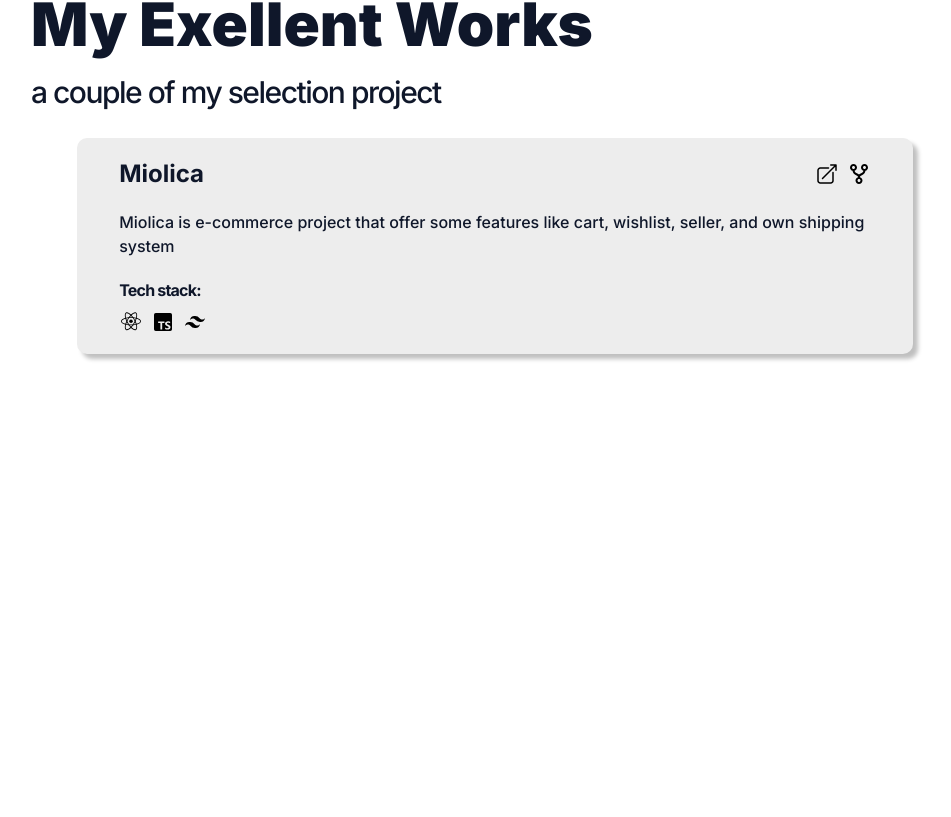
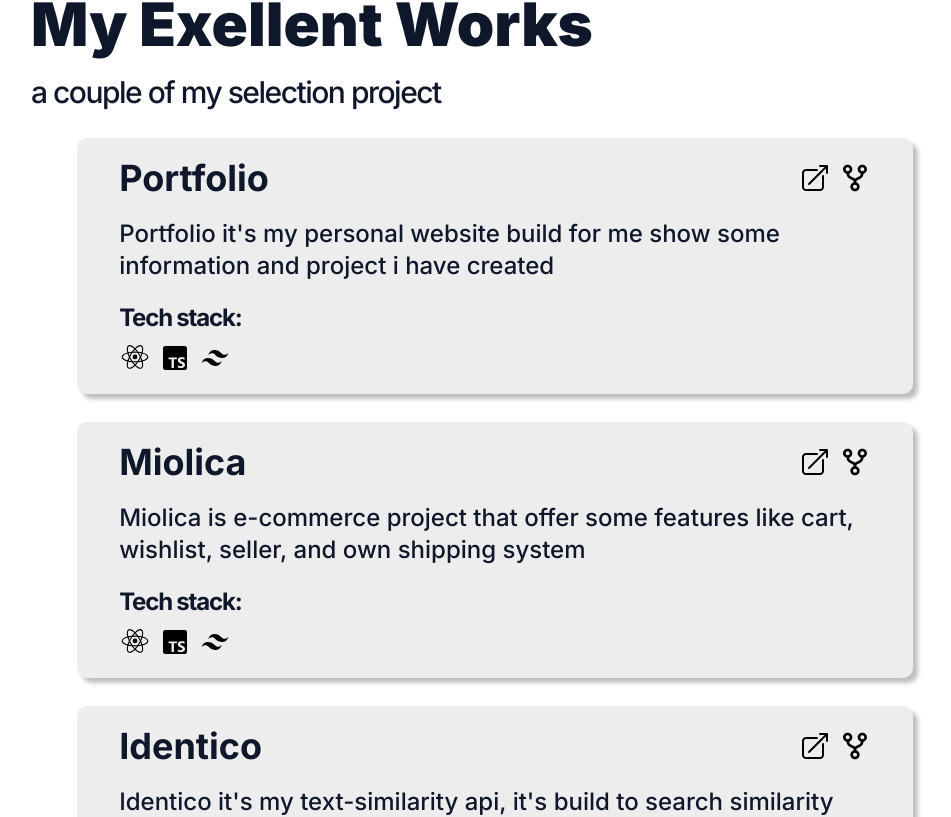
Before and after one commit to infinitedim/infinitedim.my.id, a Next.js app: page / in a window 1280 px wide. Shown: the part 916-1733 px from the top of the page, without its empty margins (145-1096 px from the left). Before the commit the page ends 1298 px from the top, so only its background shows below. Built offline with nearby package versions, Linux system fonts and the light colour scheme.

Commit message:
feat(projects): finish project section
fix(navbar): fix navbar not closed when page changed and also change icon when navbar menu open or
closed

```diff
--- a/src/app/page.tsx
+++ b/src/app/page.tsx
@@ -6,13 +6,11 @@ import {
   GitForkIcon,
   Heading,
   Paragraph,
-  ReactIcon,
-  TailwindIcon,
-  TypescriptIcon,
 } from "@/components/atoms";
 import { cn } from "@/utils";
 import Sapiens from "@/public/assets/svg/hero.svg";
 import "@total-typescript/ts-reset";
+import { projects } from "@/constants";
 
 /**
  * @description This is the main metadata in this pages
@@ -118,9 +116,12 @@ export default function page() {
           </Paragraph>
         </div>
         <div className="container max-w-5xl mx-auto">
+          {projects.map((project) => {
+            return (
               <div
                 id="card"
-            className="my-7 mx-auto w-[90%] py-5 bg-[#ededed] rounded-[10px] shadow-[5px_5px_4px_rgba(0,0,0,0.25)]"
+                className="my-7 mx-auto w-full md:w-[90%] py-5 bg-[#ededed] rounded-[10px] shadow-[5px_5px_4px_rgba(0,0,0,0.25)]"
+                key={Math.floor(Math.random() * 6281034723094)}
               >
                 <div
                   className={cn(
@@ -129,55 +130,56 @@ export default function page() {
                 >
                   <Heading
                     title="card title"
-                className="text-2xl font-bold"
+                    className="text-2xl md:text-3xl lg:text-4xl font-bold"
                   >
-                Miolica
+                    {project.title}
                   </Heading>
-              <div className={cn("flex items-center justify-between gap-x-2")}>
+                  <div
+                    className={cn("flex items-center justify-between gap-x-2")}
+                  >
                     <Link
-                  href="https://miolica.vercel.app"
+                      href={project.url}
                       title="visit my page"
                     >
-                  <ExtLinkIcon />
+                      <ExtLinkIcon className="h-8 w-8" />
                     </Link>
                     <Link
-                  href="https://github.com/infnitedim/ecommerce"
+                      href={project.repo}
                       title="fork me"
                     >
-                  <GitForkIcon />
+                      <GitForkIcon className="h-8 w-8" />
                     </Link>
                   </div>
                 </div>
                 <div className="mx-auto w-[90%]">
-              <Paragraph className="font-medium text-base mb-5">
-                Miolica is e-commerce project that offer some features like
-                cart, wishlist, seller, and own shipping system
+                  <Paragraph className="font-medium text-base md:text-xl xl:text-2xl mb-5">
+                    {project.description}
                   </Paragraph>
                   <Heading
                     title="Tech stack"
-                className="mb-2 font-bold tracking-tighter"
+                    className="mb-2 font-bold text-base md:text-xl lg:text-2xl tracking-tighter"
                   >
                     Tech stack:
                   </Heading>
                   <ul className="list-stack flex gap-x-2 justify-betweeen items-center">
-                <li title="react">
-                  <Link href="https://react.dev">
-                    <ReactIcon />
+                    {project.techStack.map((stack) => {
+                      const Components = stack.icon;
+                      return (
+                        <li
+                          title={stack.name}
+                          key={Math.floor(Math.random() * 628134750394)}
+                        >
+                          <Link href={stack.url}>
+                            <Components className="h-8 w-8" />
                           </Link>
                         </li>
-                <li title="react">
-                  <Link href="https://typescriptlang.org">
-                    <TypescriptIcon />
-                  </Link>
-                </li>
-                <li title="react">
-                  <Link href="https://tailwindcss.com">
-                    <TailwindIcon />
-                  </Link>
-                </li>
+                      );
+                    })}
                   </ul>
                 </div>
               </div>
+            );
+          })}
         </div>
       </section>
     </>
--- a/src/components/Navbar.tsx
+++ b/src/components/Navbar.tsx
@@ -1,13 +1,23 @@
 "use client";
 
 import Link from "next/link";
-import { FC, useState } from "react";
+import { usePathname } from "next/navigation";
+import { FC, useEffect, useState } from "react";
 import { cn } from "@/utils";
-import { CommandIcon, Heading, MenuIcon } from "@/components/atoms";
+import {
+  Button,
+  CloseIcon,
+  CommandIcon,
+  Heading,
+  MenuIcon,
+} from "@/components/atoms";
 import "@total-typescript/ts-reset";
 
 const Navbar: FC = () => {
   const [isNavMenuOpen, setIsNavMenuOpen] = useState<boolean>(false);
+  const dynamicRoute = usePathname();
+
+  useEffect(() => setIsNavMenuOpen(false), [dynamicRoute]);
 
   type menuItemType = {
     anchor: string;
@@ -48,10 +58,17 @@ const Navbar: FC = () => {
           Dimas Saputra
         </Heading>
       </Link>
-      <MenuIcon
-        className={cn("z-10 h-8 w-8 lg:hidden")}
+      <Button
+        title={isNavMenuOpen ? "close nav" : "open nav"}
         onClick={isNavMenuClicked}
-      />
+        className="z-10 lg:hidden"
+      >
+        {isNavMenuOpen ? (
+          <CloseIcon className="h-8 w-8" />
+        ) : (
+          <MenuIcon className="h-8 w-8" />
+        )}
+      </Button>
       <ul
         className={
           isNavMenuOpen
--- /dev/null
+++ b/src/components/atoms/icons/CloseIcon.tsx
@@ -0,0 +1,27 @@
+import { IconProps } from "@/interfaces";
+import { FC, memo } from "react";
+
+export const CloseIcon: FC<IconProps> = ({
+  className = "w-6 h-6",
+  ...props
+}) => {
+  return (
+    <svg
+      xmlns="http://www.w3.org/2000/svg"
+      fill="none"
+      viewBox="0 0 24 24"
+      strokeWidth={1.5}
+      stroke="currentColor"
+      className={className}
+      {...props}
+    >
+      <path
+        strokeLinecap="round"
+        strokeLinejoin="round"
+        d="M6 18L18 6M6 6l12 12"
+      />
+    </svg>
+  );
+};
+
+export default memo(CloseIcon);
--- a/src/components/atoms/icons/index.ts
+++ b/src/components/atoms/icons/index.ts
@@ -5,3 +5,4 @@ export { default as TailwindIcon } from "./TailwindIcon";
 export { default as TypescriptIcon } from "./TypescriptIcon";
 export { default as CommandIcon } from "./CommandIcon";
 export { default as MenuIcon } from "./MenuIcon";
+export { default as CloseIcon } from "./CloseIcon";
--- /dev/null
+++ b/src/constants/index.ts
@@ -0,0 +1 @@
+export * from "./projects";
--- /dev/null
+++ b/src/constants/projects.ts
@@ -0,0 +1,77 @@
+import { ReactIcon, TailwindIcon, TypescriptIcon } from "@/components/atoms";
+import { ProjectsType } from "@/interfaces";
+
+export const projects: ProjectsType[] = [
+  {
+    title: "Portfolio",
+    description:
+      "Portfolio it's my personal website build for me show some information and project i have created",
+    url: "https://infinitedim.vercel.app",
+    repo: "https://github.com/infintiedim/portfolio",
+    techStack: [
+      {
+        name: "React",
+        url: "https://react.dev",
+        icon: ReactIcon,
+      },
+      {
+        name: "Typescript",
+        url: "https://typescriptlang.org",
+        icon: TypescriptIcon,
+      },
+      {
+        name: "Tailwindcss",
+        url: "https://tailwindcss.com",
+        icon: TailwindIcon,
+      },
+    ],
+  },
+  {
+    title: "Miolica",
+    description:
+      "Miolica is e-commerce project that offer some features like cart, wishlist, seller, and own shipping system",
+    url: "https://miolica.vercel.app",
+    repo: "https://github.com/infintiedim/ecommerce",
+    techStack: [
+      {
+        name: "React",
+        url: "https://react.dev",
+        icon: ReactIcon,
+      },
+      {
+        name: "Typescript",
+        url: "https://typescriptlang.org",
+        icon: TypescriptIcon,
+      },
+      {
+        name: "Tailwindcss",
+        url: "https://tailwindcss.com",
+        icon: TailwindIcon,
+      },
+    ],
+  },
+  {
+    title: "Identico",
+    description:
+      "Identico it's my text-similarity api, it's build to search similarity between text you've search",
+    url: "#",
+    repo: "https://github.com/devixid/text-similarity-api",
+    techStack: [
+      {
+        name: "React",
+        url: "https://react.dev",
+        icon: ReactIcon,
+      },
+      {
+        name: "Typescript",
+        url: "https://typescriptlang.org",
+        icon: TypescriptIcon,
+      },
+      {
+        name: "Tailwindcss",
+        url: "https://tailwindcss.com",
+        icon: TailwindIcon,
+      },
+    ],
+  },
+];
```
Also changed, not shown: src/interfaces/index.ts (+15 -1 lines), src/app/(contact)/contact/page.tsx (renamed from src/app/(contact)/contac/page.tsx). Lines whose indentation alone changed are shown as unchanged.
